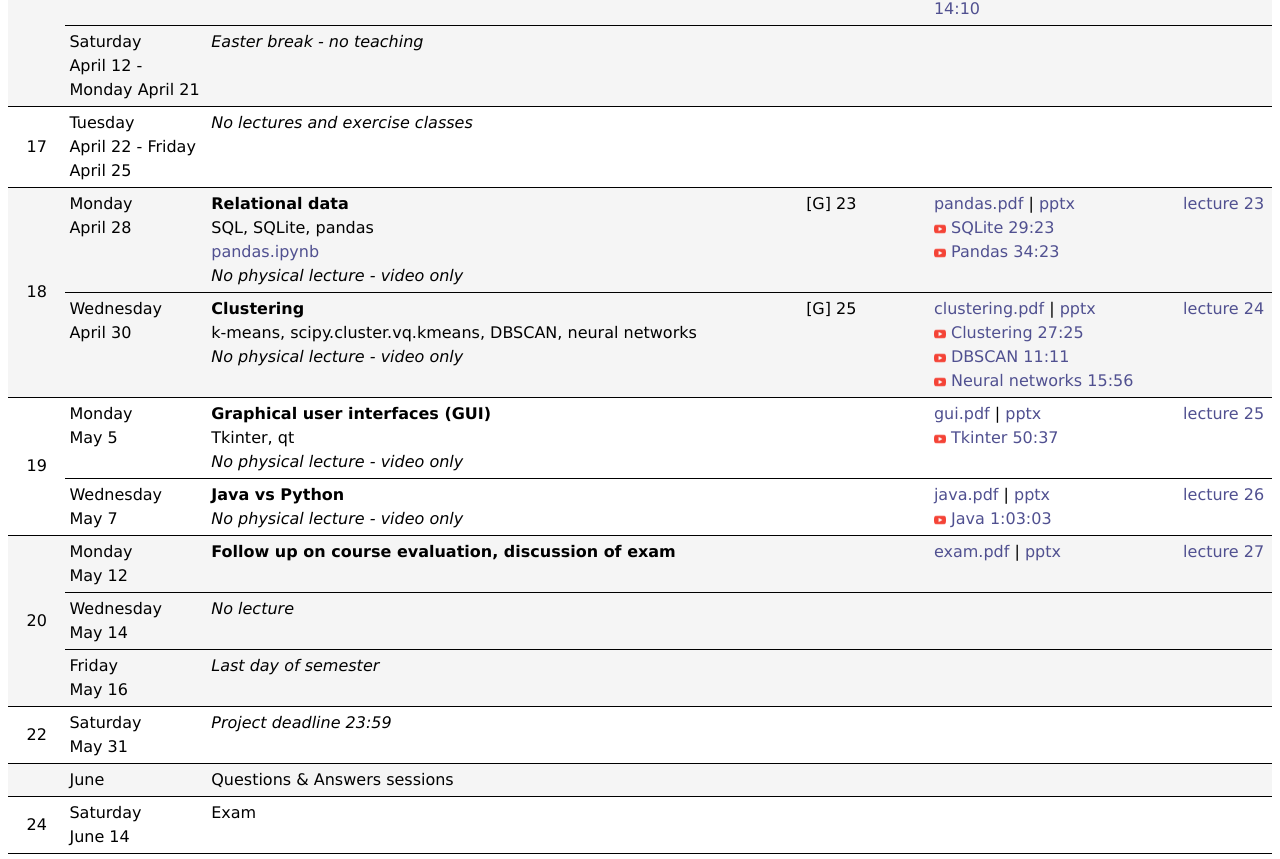
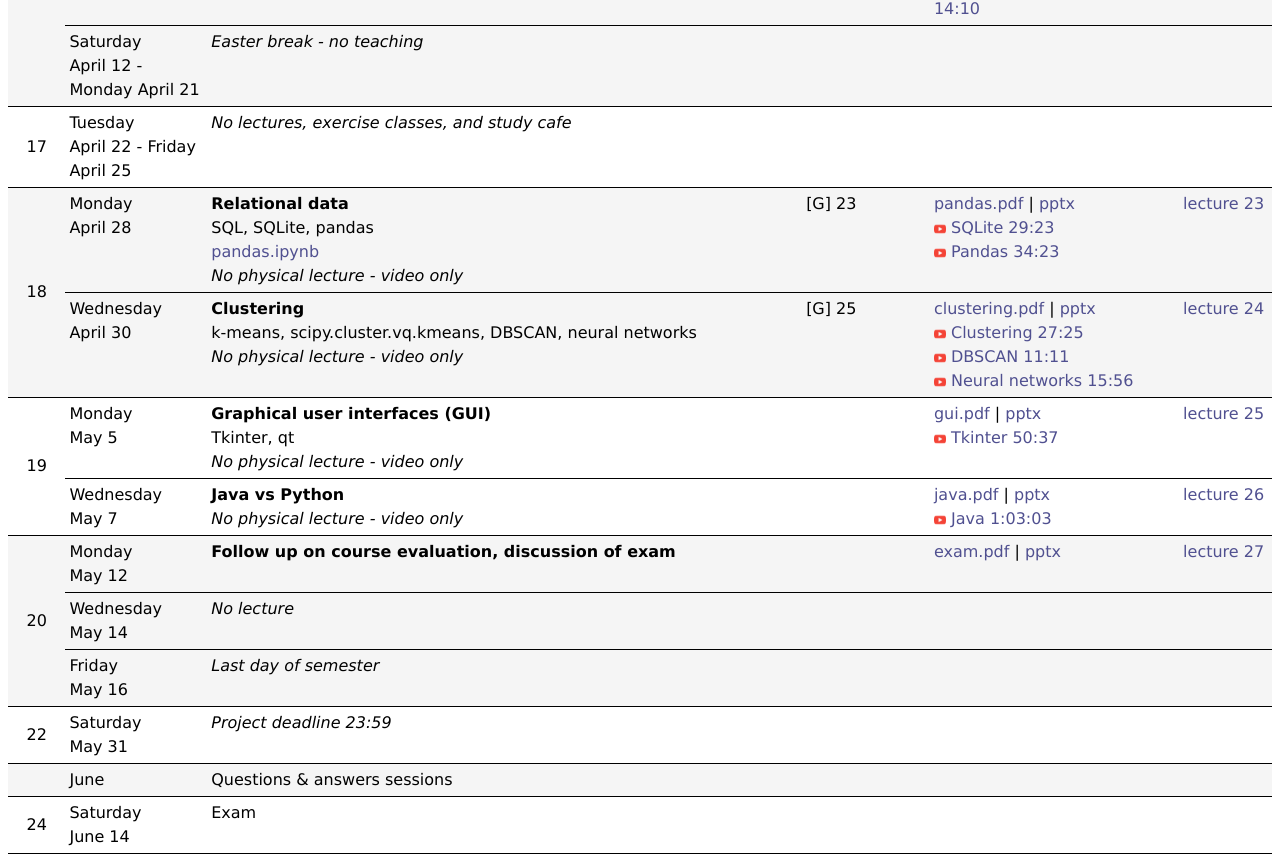
Before and after one commit to gsbrodal/gsbrodal.github.io, a Jekyll site: the page ipsa/plan-compact.html, which Jekyll copies as it is, in a window 1280 px wide and 1400 px high, scrolled down 1524 px. Shown: the part 538-1397 px from the top of the window. Built offline with Jekyll 4.4.1, drawn with Linux system fonts in a browser that asks for light colours.

Commit message:
plan-compact.html plan-full.html

```diff
--- a/ipsa/plan-compact.html
+++ b/ipsa/plan-compact.html
@@ -35,7 +35,7 @@
 <tr style="border-bottom: 1px solid black;background-color: #f5f5f5;"><td style="vertical-align: middle; text-align: center;" rowspan="3">15</td><td>Monday<br>April 7</td><td><strong>Modules and packages</strong><br>from-import-as, __name__, "__main__", heapq</td><td>[G] 7.1, 7.2</td><td><a href="slides/modules.pdf" target="_blank">modules.pdf</a>&nbsp;|&nbsp;<a href="slides/modules.pptx" target="_blank">pptx</a><br><img src="youtube.png" class="icon">&nbsp;<a href="https://youtu.be/qgCTQasroG8" target="_blank">Modules 24:28</a><br><img src="youtube.png" class="icon">&nbsp;<a href="https://youtu.be/pFC0au2Cp6U" target="_blank">Heapq 8:51</a></td><td><a href="exercises.html#lecture21" target="_blank">lecture 21</a></td></tr>
 <tr style="border-bottom: 1px solid black;background-color: #f5f5f5;"><td>Wednesday<br>April 9</td><td><strong>Working with text</strong><br>file formats (CSV, Json, XML, Excel), regular expressions (module re), finditer</td><td></td><td><a href="slides/text.pdf" target="_blank">text.pdf</a>&nbsp;|&nbsp;<a href="slides/text.pptx" target="_blank">pptx</a><br><img src="youtube.png" class="icon">&nbsp;<a href="https://youtu.be/8YioTtMHfdA" target="_blank">File formats 39:47</a><br><img src="youtube.png" class="icon">&nbsp;<a href="https://youtu.be/EAxKSZ5mta0" target="_blank">Regular expressions 17:59</a><br><img src="youtube.png" class="icon">&nbsp;<a href="https://youtu.be/lPE09anjtGs" target="_blank">Lindenmeyer systems 14:10</a></td><td><a href="exercises.html#lecture22" target="_blank">lecture 22</a></td></tr>
 <tr style="border-bottom: 1px solid black;background-color: #f5f5f5;"><td>Saturday<br>April 12 - Monday April 21</td><td><em>Easter break - no teaching</em></td><td></td><td></td><td></td></tr>
-<tr style="border-bottom: 1px solid black;"><td style="vertical-align: middle; text-align: center;" rowspan="1">17</td><td>Tuesday<br>April 22 - Friday April 25</td><td><em>No lectures and exercise classes</em></td><td></td><td></td><td></td></tr>
+<tr style="border-bottom: 1px solid black;"><td style="vertical-align: middle; text-align: center;" rowspan="1">17</td><td>Tuesday<br>April 22 - Friday April 25</td><td><em>No lectures, exercise classes, and study cafe</em></td><td></td><td></td><td></td></tr>
 <tr style="border-bottom: 1px solid black;background-color: #f5f5f5;"><td style="vertical-align: middle; text-align: center;" rowspan="2">18</td><td>Monday<br>April 28</td><td><strong>Relational data</strong><br>SQL, SQLite, pandas<br><a href="pandas.ipynb" target="_blank">pandas.ipynb</a><br><i>No physical lecture - video only</i></td><td>[G] 23</td><td><a href="slides/pandas.pdf" target="_blank">pandas.pdf</a>&nbsp;|&nbsp;<a href="slides/pandas.pptx" target="_blank">pptx</a><br><img src="youtube.png" class="icon">&nbsp;<a href="https://youtu.be/TBzdc_FR8uQ" target="_blank">SQLite 29:23</a><br><img src="youtube.png" class="icon">&nbsp;<a href="https://youtu.be/TXBtxNqBNKs" target="_blank">Pandas 34:23</a></td><td><a href="exercises.html#lecture23" target="_blank">lecture 23</a></td></tr>
 <tr style="border-bottom: 1px solid black;background-color: #f5f5f5;"><td>Wednesday<br>April 30</td><td><strong>Clustering</strong><br>k-means, scipy.cluster.vq.kmeans, DBSCAN, neural networks<br><i>No physical lecture - video only</i></td><td>[G] 25</td><td><a href="slides/clustering.pdf" target="_blank">clustering.pdf</a>&nbsp;|&nbsp;<a href="slides/clustering.pptx" target="_blank">pptx</a><br><img src="youtube.png" class="icon">&nbsp;<a href="https://youtu.be/-DuJpC_DRlk" target="_blank">Clustering 27:25</a><br><img src="youtube.png" class="icon">&nbsp;<a href="https://youtu.be/lK7PFKwsbnM" target="_blank">DBSCAN 11:11</a><br><img src="youtube.png" class="icon">&nbsp;<a href="https://youtu.be/7B_iE0JgDFs" target="_blank">Neural networks 15:56</a></td><td><a href="exercises.html#lecture24" target="_blank">lecture 24<br></a></td></tr>
 <tr style="border-bottom: 1px solid black;"><td style="vertical-align: middle; text-align: center;" rowspan="2">19</td><td>Monday<br>May 5</td><td><strong>Graphical user interfaces (GUI)</strong><br>Tkinter, qt<br><i>No physical lecture - video only</i></td><td></td><td><a href="slides/gui.pdf" target="_blank">gui.pdf</a>&nbsp;|&nbsp;<a href="slides/gui.pptx" target="_blank">pptx</a><br><img src="youtube.png" class="icon">&nbsp;<a href="https://youtu.be/kb0fKxca28o" target="_blank">Tkinter 50:37</a></td><td><a href="exercises.html#lecture25" target="_blank">lecture 25<br></a></td></tr>
@@ -44,7 +44,7 @@
 <tr style="border-bottom: 1px solid black;background-color: #f5f5f5;"><td>Wednesday<br>May 14</td><td><em>No lecture</em></td><td></td><td></td><td></td></tr>
 <tr style="border-bottom: 1px solid black;background-color: #f5f5f5;"><td>Friday<br>May 16</td><td><em>Last day of semester</em></td><td></td><td></td><td></td></tr>
 <tr style="border-bottom: 1px solid black;"><td style="vertical-align: middle; text-align: center;" rowspan="1">22</td><td>Saturday<br>May 31</td><td><i>Project deadline 23:59</td><td></td><td></td><td></td></tr>
-<tr style="border-bottom: 1px solid black;background-color: #f5f5f5;"><td style="vertical-align: middle; text-align: center;" rowspan="1"></td><td>June</td><td>Questions &amp; Answers sessions</td><td></td><td></td><td></td></tr>
+<tr style="border-bottom: 1px solid black;background-color: #f5f5f5;"><td style="vertical-align: middle; text-align: center;" rowspan="1"></td><td>June</td><td>Questions &amp; answers sessions</td><td></td><td></td><td></td></tr>
 <tr style="border-bottom: 1px solid black;"><td style="vertical-align: middle; text-align: center;" rowspan="1">24</td><td>Saturday<br>June 14</td><td>Exam</td><td></td><td></td><td></td></tr></tbody>
 </table></body>
 </html>
--- a/ipsa/plan-full.html
+++ b/ipsa/plan-full.html
@@ -165,7 +165,7 @@
 <tr style="background-color: #f5f5f5;"><td colspan="2"><strong>Saturday April 12 - Monday April 21</strong></td></tr>
 <tr style="background-color: #f5f5f5;border-bottom: 1px solid black;"><td colspan="2"><em>Easter break - no teaching</em></td></tr>
 <tr style=""><td style="vertical-align: middle; text-align: center;" rowspan="2">17</td><td colspan="2"><strong>Tuesday April 22 - Friday April 25</strong></td></tr>
-<tr style="border-bottom: 1px solid black;"><td colspan="2"><em>No lectures and exercise classes</em></td></tr>
+<tr style="border-bottom: 1px solid black;"><td colspan="2"><em>No lectures, exercise classes, and study cafe</em></td></tr>
 <tr style="background-color: #f5f5f5;"><td style="vertical-align: middle; text-align: center;" rowspan="12">18</td><td colspan="2"><strong>Monday April 28</strong></td></tr>
 <tr style="background-color: #f5f5f5;"><td colspan="2"><strong>Relational data</strong><br>SQL, SQLite, pandas<br><a href="pandas.ipynb">pandas.ipynb</a><br><i>No physical lecture - video only</i></td></tr>
 <tr style="background-color: #f5f5f5;"><td><i>Slides</i></td><td><a href="slides/pandas.pdf">pandas.pdf</a>&nbsp;|&nbsp;<a href="slides/pandas.pptx">pptx</a></td></tr>
@@ -199,7 +199,7 @@
 <tr style=""><td style="vertical-align: middle; text-align: center;" rowspan="2">22</td><td colspan="2"><strong>Saturday May 31</strong></td></tr>
 <tr style="border-bottom: 1px solid black;"><td colspan="2"><i>Project deadline 23:59</td></tr>
 <tr style="background-color: #f5f5f5;"><td style="vertical-align: middle; text-align: center;" rowspan="2"></td><td colspan="2"><strong>June</strong></td></tr>
-<tr style="background-color: #f5f5f5;border-bottom: 1px solid black;"><td colspan="2">Questions &amp; Answers sessions</td></tr>
+<tr style="background-color: #f5f5f5;border-bottom: 1px solid black;"><td colspan="2">Questions &amp; answers sessions</td></tr>
 <tr style=""><td style="vertical-align: middle; text-align: center;" rowspan="2">24</td><td colspan="2"><strong>Saturday June 14</strong></td></tr>
 <tr style="border-bottom: 1px solid black;"><td colspan="2">Exam</td></tr></tbody>
 </table>
```
